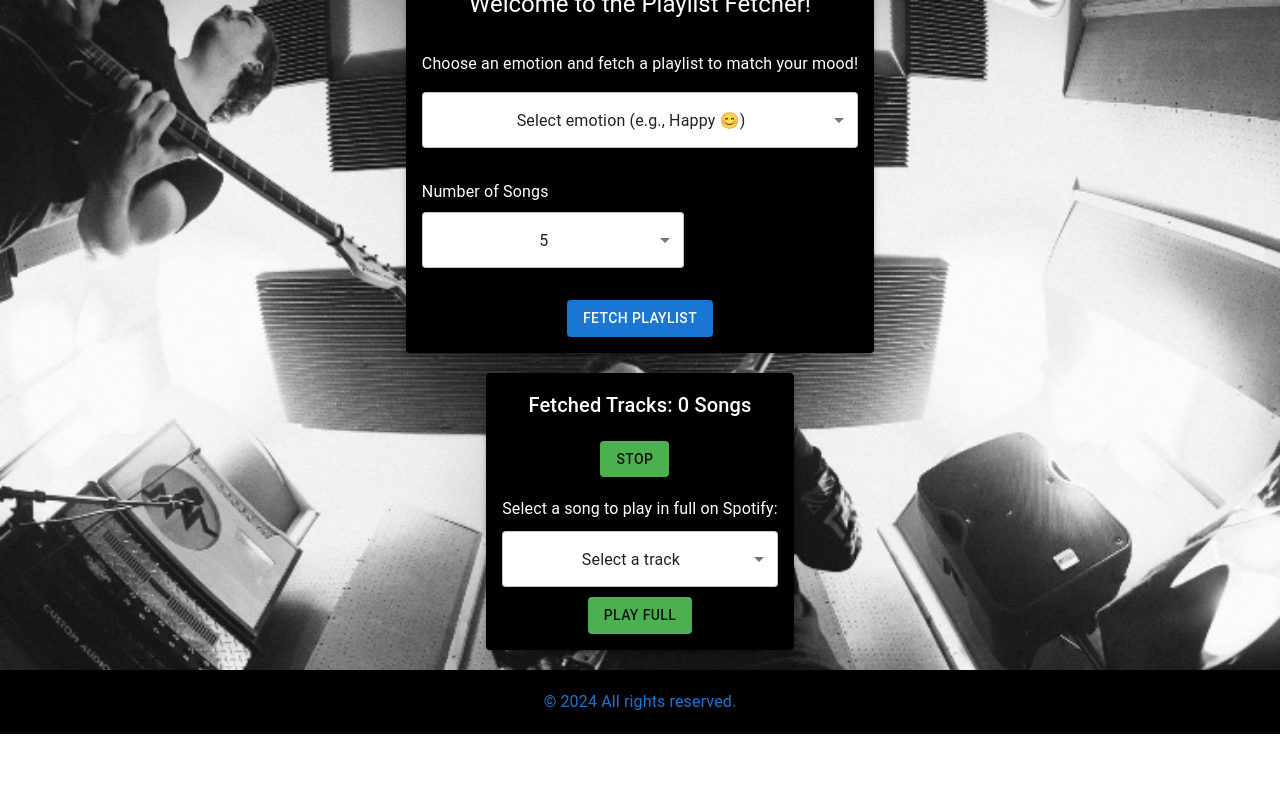
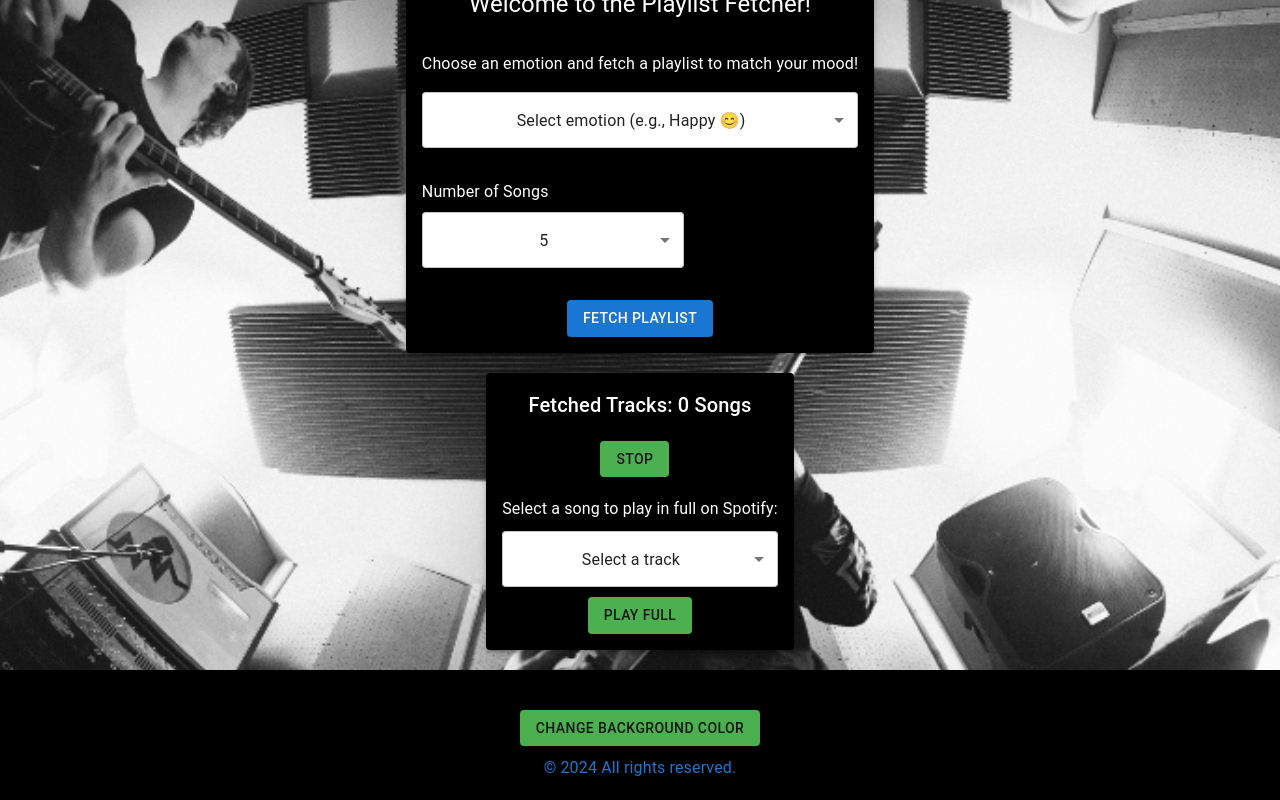
Before and after one commit to ShaunCl123/FeelFlow, a Next.js app: page /home in a window 1280 px wide. Shown: the part 220-1020 px from the top of the page. Before the commit the page ends 954 px from the top, so only its background shows below. Built offline with nearby package versions, Linux system fonts and the light colour scheme.

Commit message:
User Preference on Background

```diff
--- a/src/app/home/page.js
+++ b/src/app/home/page.js
@@ -30,7 +30,6 @@ const emotionLinks = {
     { text: "Study Tips - Study Smarter", url: "https://www.studysmarter.co.uk" },
     { text: "Pomodoro Timer - Stay Focused", url: "https://pomofocus.io" },
   ],
-
 };
 
 export default function Page() {
@@ -48,6 +47,14 @@ export default function Page() {
   const [audio, setAudio] = React.useState(null);
   const [selectedFullTrack, setSelectedFullTrack] = React.useState('');
   const [songCount, setSongCount] = React.useState(5);
+  const [manualBgColor, setManualBgColor] = React.useState('transparent'); // Track background color
+
+  const emotionBgColors = {
+    Happy: 'rgba(255, 223, 0, 0.3)',  // Yellow
+    Sad: 'rgba(0, 0, 255, 0.2)',     // Blue
+    Active: 'rgba(0, 255, 0, 0.3)',  // Green
+    Focused: 'rgba(128, 0, 128, 0.3)', // Purple
+  };
 
   const fetchPlaylistTracks = async () => {
     if (!emotion) {
@@ -71,6 +78,9 @@ export default function Page() {
 
       setTracks(selectedTracks);
       setError(null);
+
+      // Change background color based on selected emotion
+      setManualBgColor(emotionBgColors[emotion]);
     } catch (error) {
       setError(`Error fetching tracks: ${error.message}`);
       setTracks([]);
@@ -109,12 +119,20 @@ export default function Page() {
     }
   };
 
+  // Function to cycle through predefined background colors when button is clicked
+  const changeBgColor = () => {
+    const colors = ['rgba(255, 223, 0, 0.3)', 'rgba(0, 0, 255, 0.2)', 'rgba(0, 255, 0, 0.3)', 'rgba(128, 0, 128, 0.3)', 'transparent'];
+    const currentIndex = colors.indexOf(manualBgColor);
+    const nextIndex = (currentIndex + 1) % colors.length;
+    setManualBgColor(colors[nextIndex]);
+  };
+
   return (
     <ThemeProvider theme={theme}>
       <CssBaseline />
       <Box
         sx={{
-          minHeight: '100vh',
+          minHeight: '100vh', // Ensure it stretches the full height of the viewport
           display: 'flex',
           flexDirection: 'column',
           backgroundImage: 'url(/images/main.png)',
@@ -131,14 +149,8 @@ export default function Page() {
             left: 0,
             right: 0,
             bottom: 0,
-            backgroundColor:
-              emotion === 'Happy' ? 'rgba(255, 223, 0, 0.3)' :
-              emotion === 'Sad' ? 'rgba(0, 0, 255, 0.2)' :
-              emotion === 'Active' ? 'rgba(0, 255, 0, 0.3)' :
-              emotion === 'Focused' ? 'rgba(128, 0, 128, 0.3)' : 'transparent',
-
-
-            zIndex: 1,
+            backgroundColor: manualBgColor,  // Use the dynamic background color
+            zIndex: 1,  // Lower zIndex to ensure it stays under the button
           }}
         />
 
@@ -165,6 +177,7 @@ export default function Page() {
               FeelFlow
             </h1>
 
+            {/* Form and Playlists */}
             <Paper elevation={3} sx={{ padding: 2, backgroundColor: '#000000', marginTop: '20px' }}>
               <Typography variant="h5" mt={2} mb={4} color="white">
                 Welcome to the Playlist Fetcher!
@@ -185,7 +198,6 @@ export default function Page() {
                   <MenuItem value="Sad">Sad 😢</MenuItem>
                   <MenuItem value="Active">Active 💪</MenuItem>
                   <MenuItem value="Focused">Focused 🎯</MenuItem>
-
                 </Select>
               </FormControl>
 
@@ -216,6 +228,7 @@ export default function Page() {
               </Typography>
             )}
 
+            {/* Track List and Controls */}
             <Paper elevation={3} sx={{ padding: 2, backgroundColor: '#000000', marginTop: '20px' }}>
               <Typography variant="h6" color="white">Fetched Tracks: {tracks.length} Songs</Typography>
               <ul style={{ listStyleType: 'none', padding: 0 }}>
@@ -287,6 +300,7 @@ export default function Page() {
           </Box>
         </Container>
 
+        {/* Background Color Change Button */}
         <Box
           sx={{
             backgroundColor: '#000000',
@@ -294,9 +308,19 @@ export default function Page() {
             padding: '20px',
             textAlign: 'center',
             marginTop: 'auto',
+            zIndex: 3, // Ensure the button is clickable by placing it above the overlay
+            position: 'relative', // Set it to relative to control zIndex properly
           }}
         >
-          <Typography variant="body1" color="primary">
+          <Button
+            variant="contained"
+            color="secondary"
+            sx={{ marginTop: '20px' }}
+            onClick={changeBgColor}
+          >
+            Change Background Color
+          </Button>
+          <Typography variant="body1" color="primary" sx={{ marginTop: '10px' }}>
             © 2024 All rights reserved.
           </Typography>
         </Box>
```
